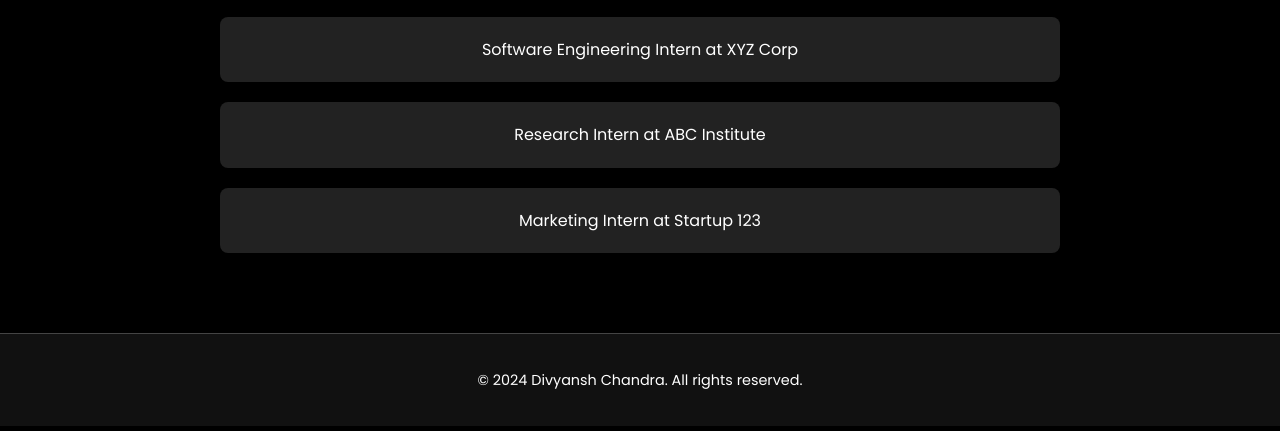
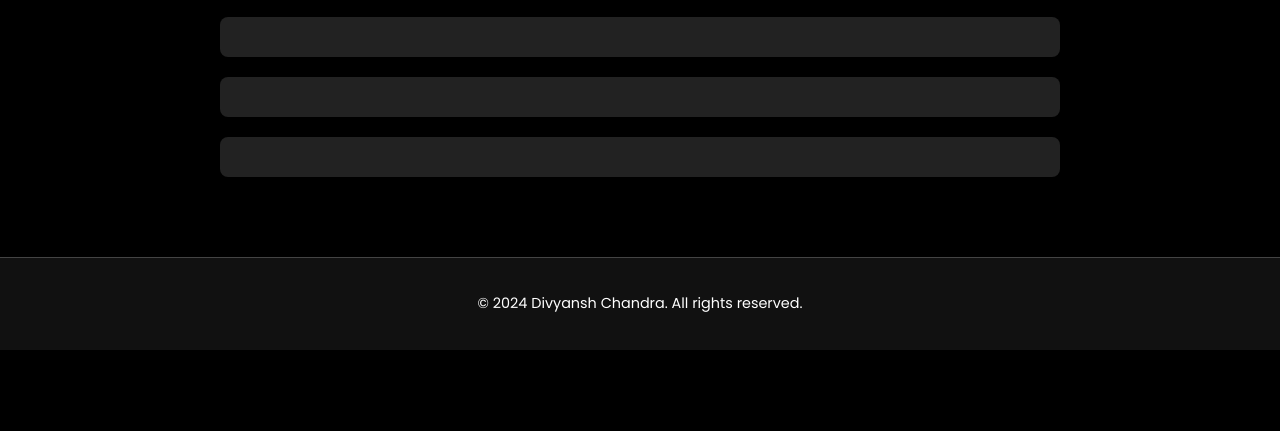
Before and after one commit to DivyanshChandra1729/Divyansh-s-Portfolio, a plain HTML site: page internships.html in a window 1280 px wide. Shown: the part 369-800 px from the top of the page. Drawn offline with Linux system fonts and the light colour scheme.

Commit message:
Update internships.html

```diff
--- a/internships.html
+++ b/internships.html
@@ -82,9 +82,9 @@
 
     <div class="container">
         <h2>My Internship Experience</h2>
-        <div class="internship">Software Engineering Intern at XYZ Corp</div>
-        <div class="internship">Research Intern at ABC Institute</div>
-        <div class="internship">Marketing Intern at Startup 123</div>
+        <div class="internship"></div>
+        <div class="internship"></div>
+        <div class="internship"></div>
     </div>
 
     <footer>
```
